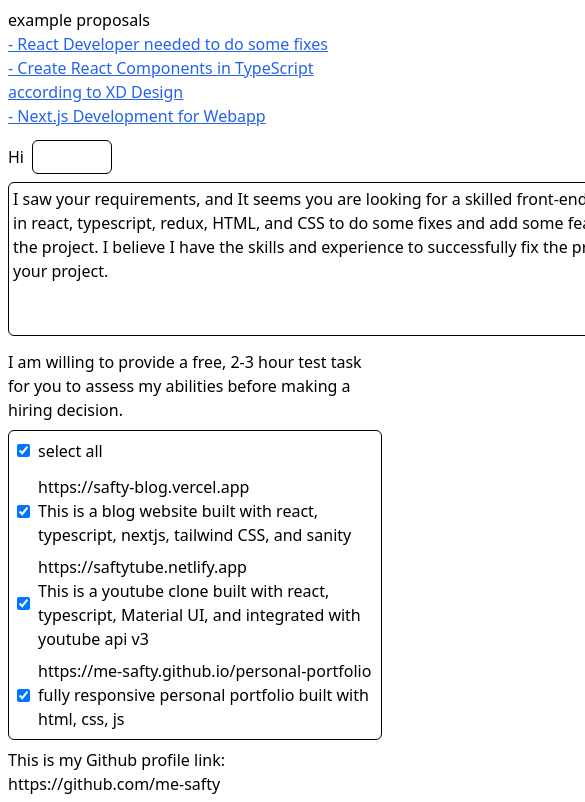
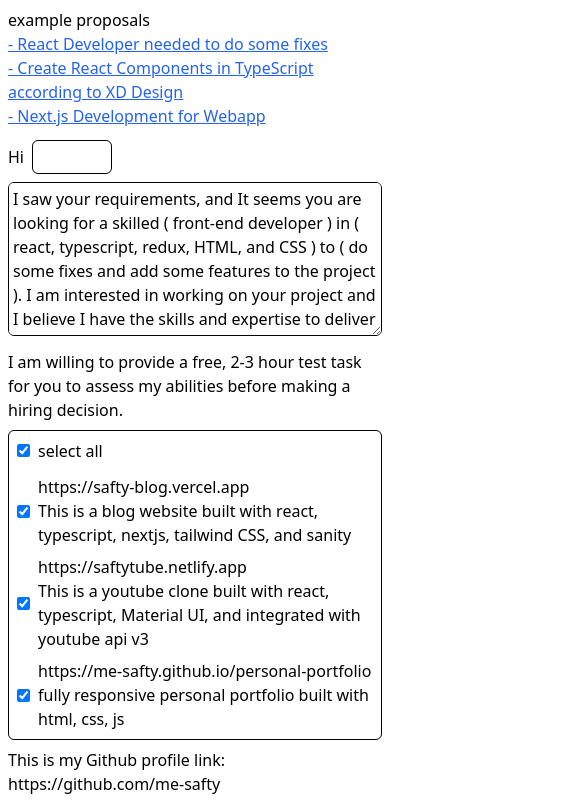
Before and after one commit to me-safty/create-proposal, a React (Vite) app: page / in a window 390 px wide. Shown: the top 802 px of the page, 585 px wide, since content can reach past the window. Built offline with nearby package versions, Linux system fonts and the light colour scheme.

Commit message:
fix responsive and the intro

```diff
--- a/src/App.tsx
+++ b/src/App.tsx
@@ -67,12 +67,12 @@ function App() {
           />
         </div>
         <textarea
-          className="my-2 border p-1 border-black rounded-md"
+          className="my-2 border p-1 border-black rounded-md w-full"
           value={description}
           onChange={(e) => setDescription(e.target.value)}
           id="description"
-          cols={70}
           rows={6}
+          _html
         ></textarea>
       </section>
       <p>
@@ -82,19 +82,17 @@ function App() {
       <Projects links={links} setLinks={setLinks} />
       {github}
       <textarea
-        cols={70}
         rows={5}
         value={brief}
         onChange={(e) => setBrief(e.target.value)}
-        className="p-1 rounded-md border border-black block my-2"
+        className="p-1 rounded-md border border-black block my-2 w-full"
       ></textarea>
       <Reviews reviews={reviews} setReviews={setReviews} />
       <textarea
-        cols={70}
         rows={5}
         value={end}
         onChange={(e) => setEnd(e.target.value)}
-        className="p-1 rounded-md border border-black block my-2"
+        className="p-1 rounded-md border border-black block my-2 w-full"
       ></textarea>
       <Proposal
         name={name}
--- a/src/Proposal.tsx
+++ b/src/Proposal.tsx
@@ -17,7 +17,7 @@ export default function Proposal({
   end: string
 }) {
   return (
-    <article className="w-[800px]">
+    <article>
       <p className="">Hi {name},</p>
       <br />
       <p>{intro}</p>
--- a/src/content.ts
+++ b/src/content.ts
@@ -46,7 +46,7 @@ export const clientReviews = [
 ] as ClientReview[]
 
 export const intro =
-  "I saw your requirements, and It seems you are looking for a skilled front-end developer in react, typescript, redux, HTML, and CSS to do some fixes and add some features to the project. I believe I have the skills and experience to successfully fix the problems of your project."
+  "I saw your requirements, and It seems you are looking for a skilled ( front-end developer ) in ( react, typescript, redux, HTML, and CSS ) to ( do some fixes and add some features to the project ). I am interested in working on your project and I believe I have the skills and expertise to deliver a high-quality product."
 
 export const github =
   "This is my Github profile link: https://github.com/me-safty"
```
